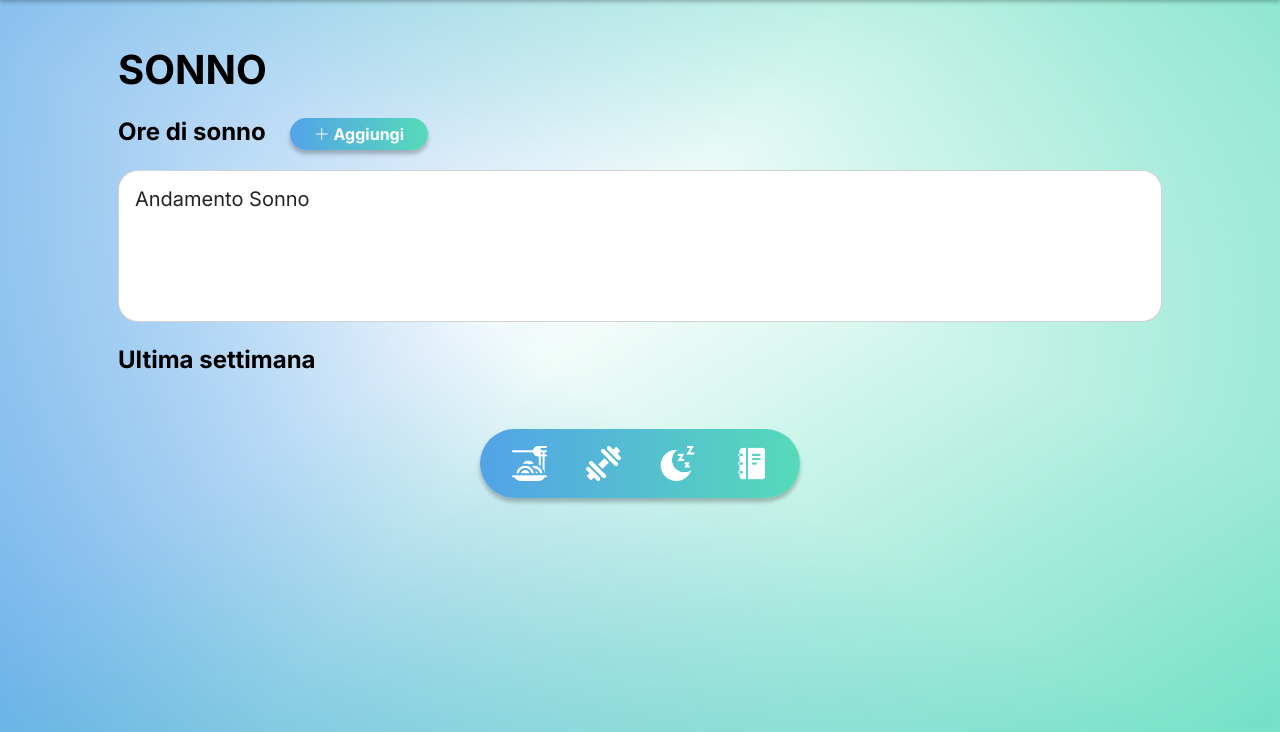
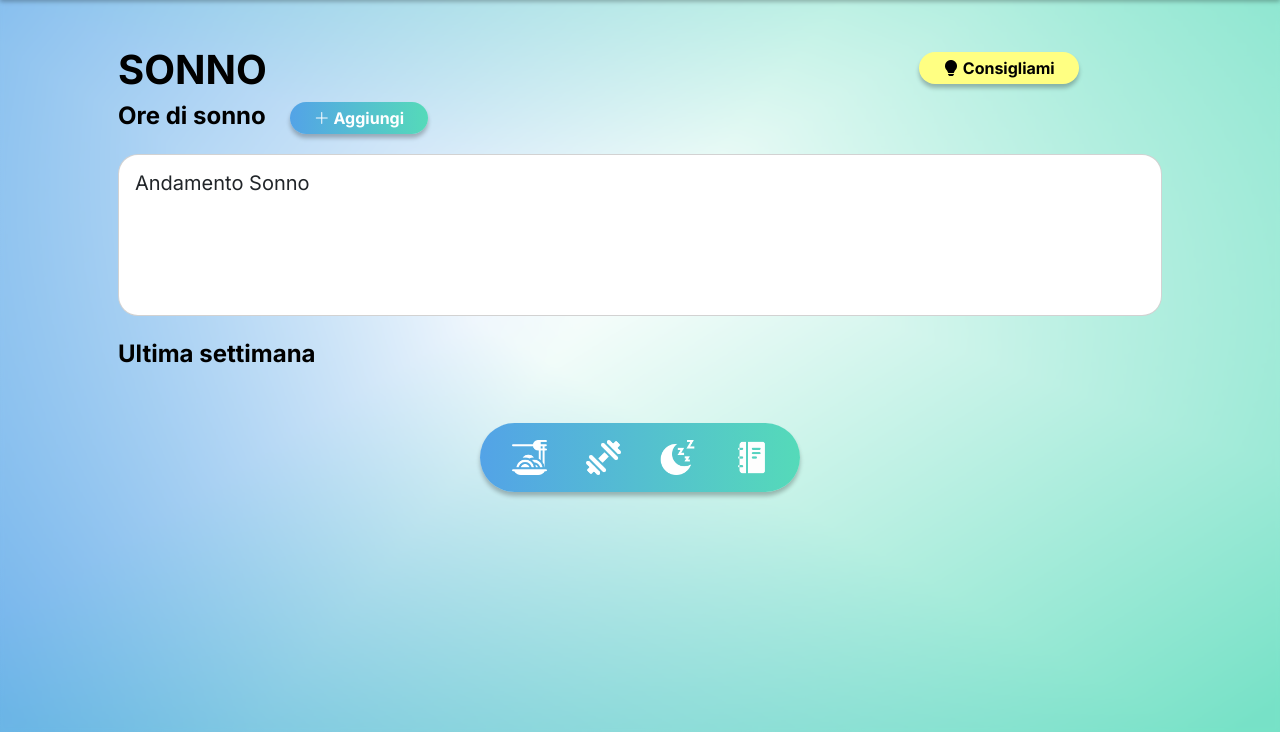
Before and after one commit to Im4Kappa/Progetto-IUM-LIFE, a plain HTML site: page dashboardSonno.html in a window 1280 px wide. Shown: the part 68-800 px from the top of the page. Drawn offline with nearby package versions, Linux system fonts and the light colour scheme; a web font is replaced by a local one.

Commit message:
aggiunti consigli sul sonno

```diff
--- a/dashboardSonno.html
+++ b/dashboardSonno.html
@@ -23,7 +23,19 @@
     <!--INIZIO CONTAINER PRINCIPALE-->
     <div class="container custom-container mt-5 px-md-5">
         <!--TITOLO PAGINA -->
-        <h1 class="titoloPagina fw-bold mb-4">SONNO</h1>
+        <div class="row mb-4 align-items-center">
+            <div class="col-12 col-md-9">
+                <h1 class="titoloPagina fw-bold">SONNO</h1>
+            </div>
+            <div class="col-12 col-md-3 text-right pb-1">
+                <button class="bottoneConsigliami bottonePersonalizzato px-4 py-1 mb-2 text-center fw-bold"
+                    id="consigliamiBtn"><i class="bi bi-lightbulb-fill"></i> Consigliami</button>
+            </div>
+            <!-- INIZIO CONSIGLIO -->
+            <div class="pannelloAggiungiDato p-4 background-light mt-2 mb-3 consiglioAlert" id="consiglioAlert">
+                <b>Consiglio: </b><span id="textConsiglio">A simple warning alert—check it out!</span>
+            </div>
+            <!-- FINE CONSIGLIO -->
             <!-- INIZIO PANNELLO SONNO -->
             <div id="pannelloSonno mb-4">
                 <div class="sottotitoloCategoria d-flex justify-content-left">
@@ -37,7 +49,9 @@
                     <button class="bottoneChiudiDesktop position-absolute fw-bold" id="bottoneChiudiDesktopSonno"><i
                             class="bi bi-x fw-bold"></i></button><!-- BOTTONE PER DESKTOP -->
                     <h4 class="titoloPannelloAggiungiDato fw-bold d-flex"> <button class="bottoneChiudiMobile fw-bold"
-                        id="bottoneChiudiMobileSonno"><i class="bi bi-chevron-left fw-bold"></i></button> Aggiungi ore di sonno
+                            id="bottoneChiudiMobileSonno"><i class="bi bi-chevron-left fw-bold"></i></button> Aggiungi
+                        ore
+                        di sonno
                     </h4>
 
                     <form class="row g-3" id="formAggiungiSonno">
@@ -56,11 +70,11 @@
                 <div id="pannelloDashboard mb-4">
                     <!-- Grafico Sonno -->
                     <div class="row mt-3 ">
-                    <div class="col">
+                        <div class="col-12">
                             <div class="card">
                                 <div class="card-body">
                                     <h5 class="card-title">Andamento Sonno</h5>
-                                <canvas id="graficoSonno" height="80"></canvas>
+                                    <canvas id="graficoSonno" height="90"></canvas>
                                 </div>
                             </div>
                         </div>
@@ -83,4 +97,6 @@
 </body>
 <script src="scripts/gestioneUtente.js"></script>
 <script src="scripts/gestioneSonno.js"></script>
+<script src="scripts/consiglio.js"></script>
+
 </html>
--- /dev/null
+++ b/scripts/consiglio.js
@@ -0,0 +1,42 @@
+// CONTROLLI PER APERTURA CHIUSURA CONSIGLIO
+document.addEventListener('DOMContentLoaded', function () {
+    var consigliamiBtn = document.getElementById('consigliamiBtn');
+    var consiglioAlert = document.getElementById('consiglioAlert');
+
+    // Funzione per mostrare il pannello aggiungi sonno
+    function mostraConsiglio() {
+        consiglioAlert.style.display = 'block';
+        console.log("Consiglio mostrato");
+        document.getElementById("textConsiglio").innerHTML = scegliConsiglioCasuale();
+    }
+
+    // Evento click sul bottone per aprire il pannello
+    consigliamiBtn.addEventListener('click', function () {
+        mostraConsiglio();
+    });
+});
+
+/*CONSIGLI DA CHATGPT*/
+// Array contenente 10 consigli riguardanti il sonno
+const consigliSonno = [
+    "Mantieni un orario regolare per andare a letto e svegliarti ogni giorno, anche nel fine settimana.",
+    "Cerca di rilassarti prima di andare a dormire con attività come lettura o ascolto di musica tranquilla.",
+    "Evita di consumare bevande caffeinate o alcoliche nelle ore precedenti il sonno.",
+    "Assicurati che la tua camera da letto sia oscurata e fresca per favorire un buon sonno.",
+    "Evita di guardare schermi luminosi come smartphone o computer poco prima di andare a dormire.",
+    "Esercitati regolarmente durante il giorno, ma evita di fare attività fisica intensa poco prima di coricarti.",
+    "Fai della tua camera da letto un luogo dedicato solo al sonno e all'intimità.",
+    "Cerca di ridurre lo stress e le preoccupazioni prima di andare a letto con tecniche di rilassamento.",
+    "Limita i pisolini durante il giorno, specialmente nel pomeriggio e alla sera.",
+    "Evita pasti pesanti e piccanti poco prima di coricarti."
+];
+
+// Funzione per scegliere casualmente uno dei consigli dal vettore
+function scegliConsiglioCasuale() {
+    const indiceCasuale = Math.floor(Math.random() * consigliSonno.length);
+    return consigliSonno[indiceCasuale];
+}
+
+// Esempio di utilizzo della funzione per ottenere un consiglio casuale
+const consiglioCasuale = scegliConsiglioCasuale();
+console.log("Consiglio sul sonno:", consiglioCasuale);
--- a/styles/general.css
+++ b/styles/general.css
@@ -44,6 +44,23 @@ a {
     text-align: center;
 }
 
+.bottoneConsigliami {
+    border-radius: 60px;
+    color: black;
+    background: rgb(255, 255, 130);
+    box-shadow: 0 4px 4px rgba(0, 0, 0, 0.25);
+    border: none;
+    text-align: center;
+}
+
+.consiglioAlert {
+    background-color: rgb(255, 255, 130) !important;
+    color: black !important;
+    max-width: 350px !important;
+    display: none;
+    margin-left: 10px;
+}
+
 /* PER RENDERE LE LISTE (UL LI) SCROLLABILI*/
 .list-group-scrollable {
     max-height: 235px !important;
```
Lines whose indentation alone changed are shown as unchanged.
